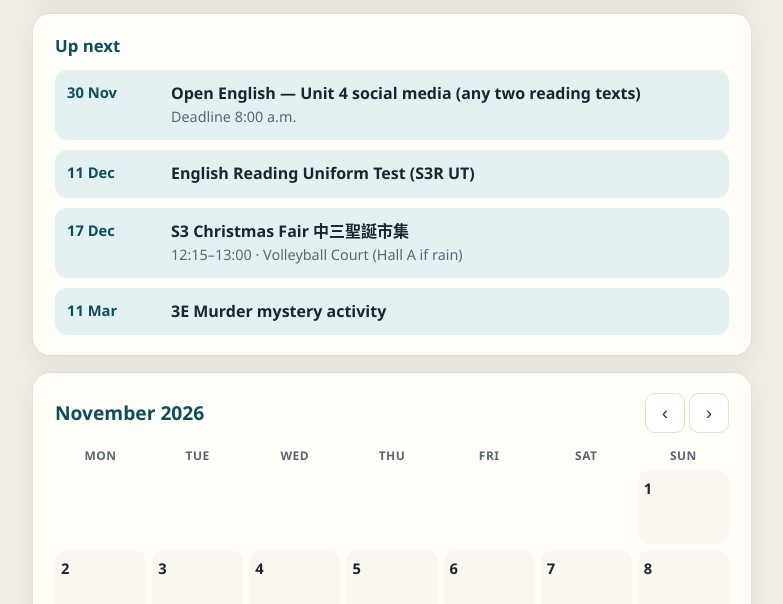
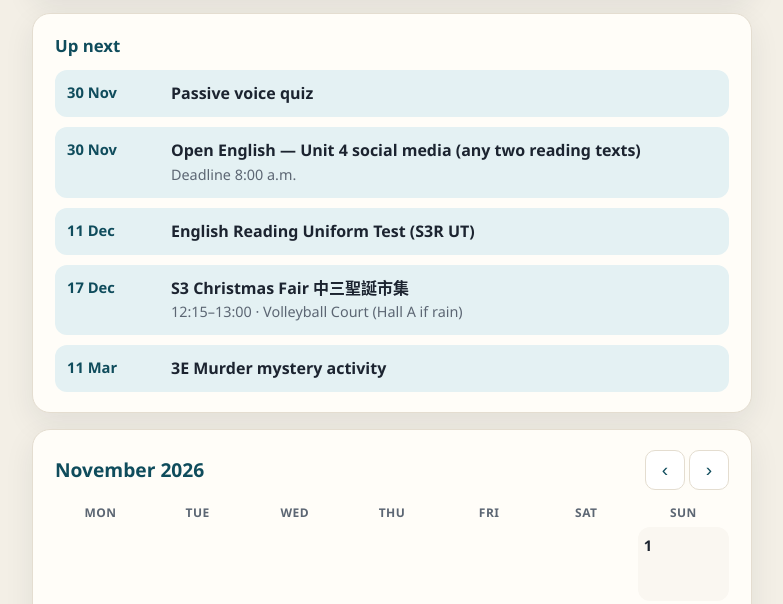
Before and after one commit to EnglishTA-code/class-calendars, a plain HTML site: page 3e/index.html in a window 1280 px wide. Shown: the part 174-778 px from the top of the page, without its empty margins (248-1031 px from the left). Drawn offline with Linux system fonts and the light colour scheme.

Commit message:
Add 3E Passive voice quiz (2026-11-30)

```diff
--- a/3e/index.html
+++ b/3e/index.html
@@ -21,6 +21,7 @@
         {"date":"2026-11-16","title":"Deadline: upload Christmas Fair booth PPT to VLE","detail":"Upload your booth pitch PowerPoint to the VLE today."},
         {"date":"2026-11-17","title":"Christmas Fair booth pitch presentations","detail":"In-class booth pitch, about 2–3 minutes per group."},
         {"date":"2026-11-30","title":"Open English — Unit 4 social media (any two reading texts)","time":"Deadline 8:00 a.m.","sortTime":"08:00"},
+        {"date":"2026-11-30","title":"Passive voice quiz"},
         {"date":"2026-12-11","title":"English Reading Uniform Test (S3R UT)"},
         {"date":"2026-12-17","title":"S3 Christmas Fair 中三聖誕市集","time":"12:15–13:00","location":"Volleyball Court (Hall A if rain)","sortTime":"12:15"},
         {"date":"2027-03-11","title":"3E Murder mystery activity"}
```
